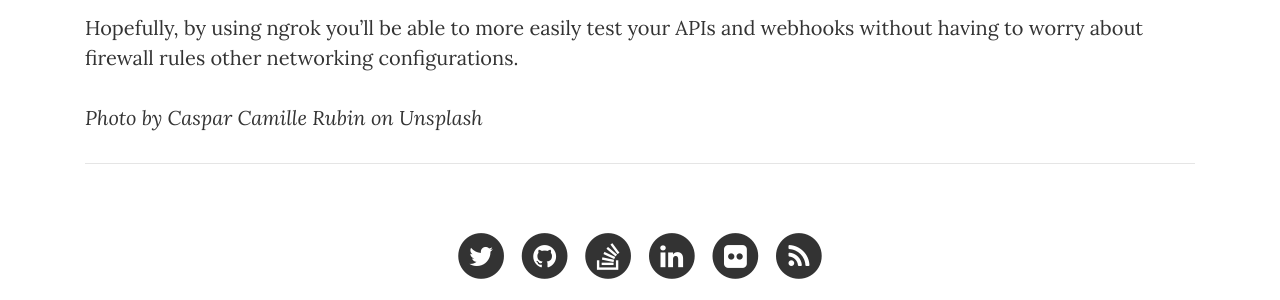
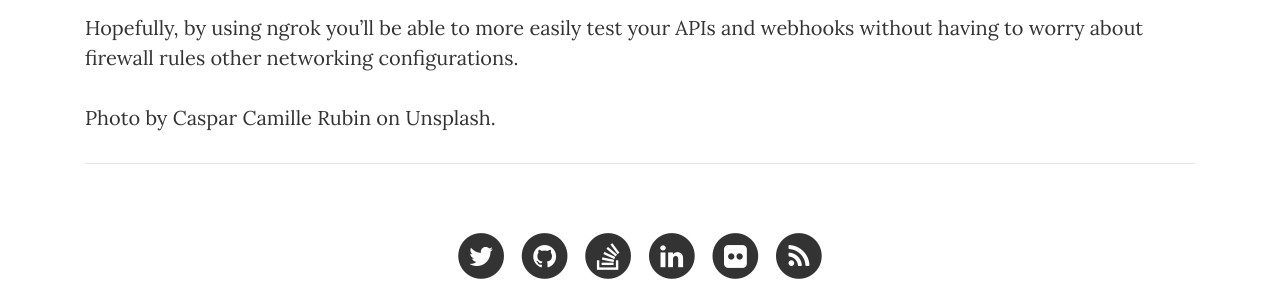
Before and after one commit to mmillican/mmillican.github.io, a Jekyll site: the page built from blog/_posts/2019-03-21-aspnet-core-proxy-external-requests-development.md, in a window 1280 px wide and 900 px high, scrolled down 1745 px. Shown: the part 500-800 px from the top of the window. Built offline with Jekyll 4.4.1, drawn with Linux system fonts in a browser that asks for light colours; comment, search, counter and statistics services are not loaded.

```diff
--- a/blog/_posts/2019-03-21-aspnet-core-proxy-external-requests-development.md
+++ b/blog/_posts/2019-03-21-aspnet-core-proxy-external-requests-development.md
@@ -58,4 +58,4 @@ Now you should be able to rebuild your project and refresh your ngrok URL to sta
 
 Hopefully, by using ngrok you'll be able to more easily test your APIs and webhooks without having to worry about firewall rules other networking configurations.
 
-_Photo by Caspar Camille Rubin on Unsplash_
+Photo by Caspar Camille Rubin on Unsplash.
```
